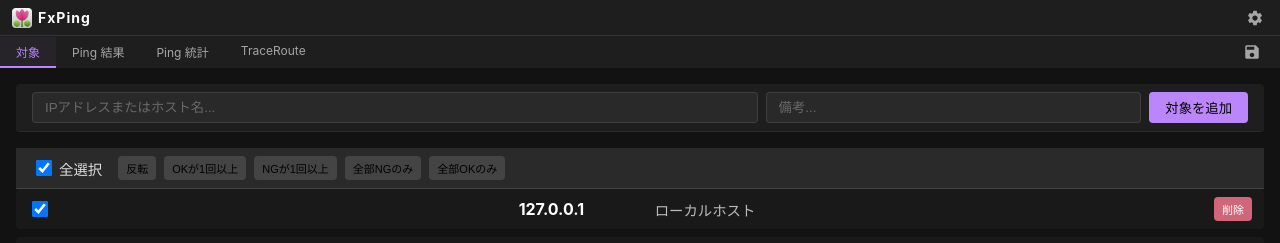
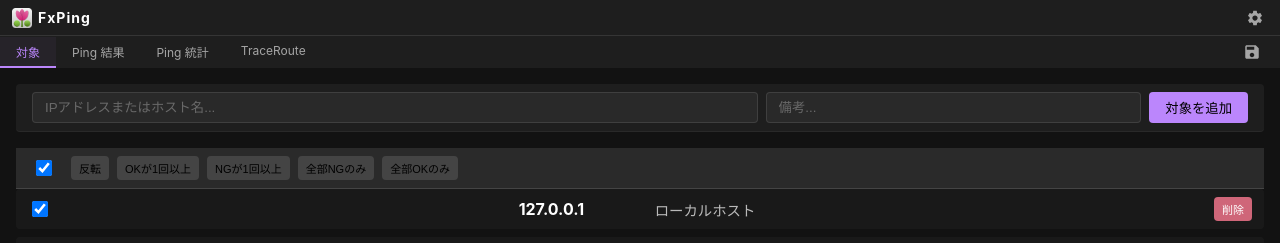
Before and after one commit to kamera25/FxPing, a React (Vite) app: page / in a window 1280 px wide. Both pictures are taken after a click on the element "対象". Shown: the top 243 px of the page. Built offline with nearby package versions, Linux system fonts and the light colour scheme.

Commit message:
微調整

```diff
--- a/src/components/Tabs/TargetsTab.tsx
+++ b/src/components/Tabs/TargetsTab.tsx
@@ -84,7 +84,6 @@
                         onChange={(e) => setAllTargetsEnabled(e.target.checked)}
                         style={{ width: '16px', height: '16px', cursor: 'pointer' }}
                     />
-                    <span style={{ fontSize: '0.9rem', color: 'var(--text-color, #ddd)' }}>全選択</span>
                 </label>
                 <button className={styles.btnSmall} style={{ background: '#444' }} onClick={invertTargetsEnabled}>反転</button>
                 <button className={styles.btnSmall} style={{ background: '#444' }} onClick={() => setTargetsEnabledByStats(targetStats, 'ok1')}>OKが1回以上</button>
--- a/src/main.tsx
+++ b/src/main.tsx
@@ -4,7 +4,7 @@
 import "./styles/tokens.css";
 import "./styles/global.css";
 
-if (import.meta.env.PROD || false) { // We can adjust this if the user wants devtools in dev
+if (import.meta.env.PROD) { // We can adjust this if the user wants devtools in dev
   // Disable right-click context menu
   document.addEventListener("contextmenu", (e) => e.preventDefault());
 
```
